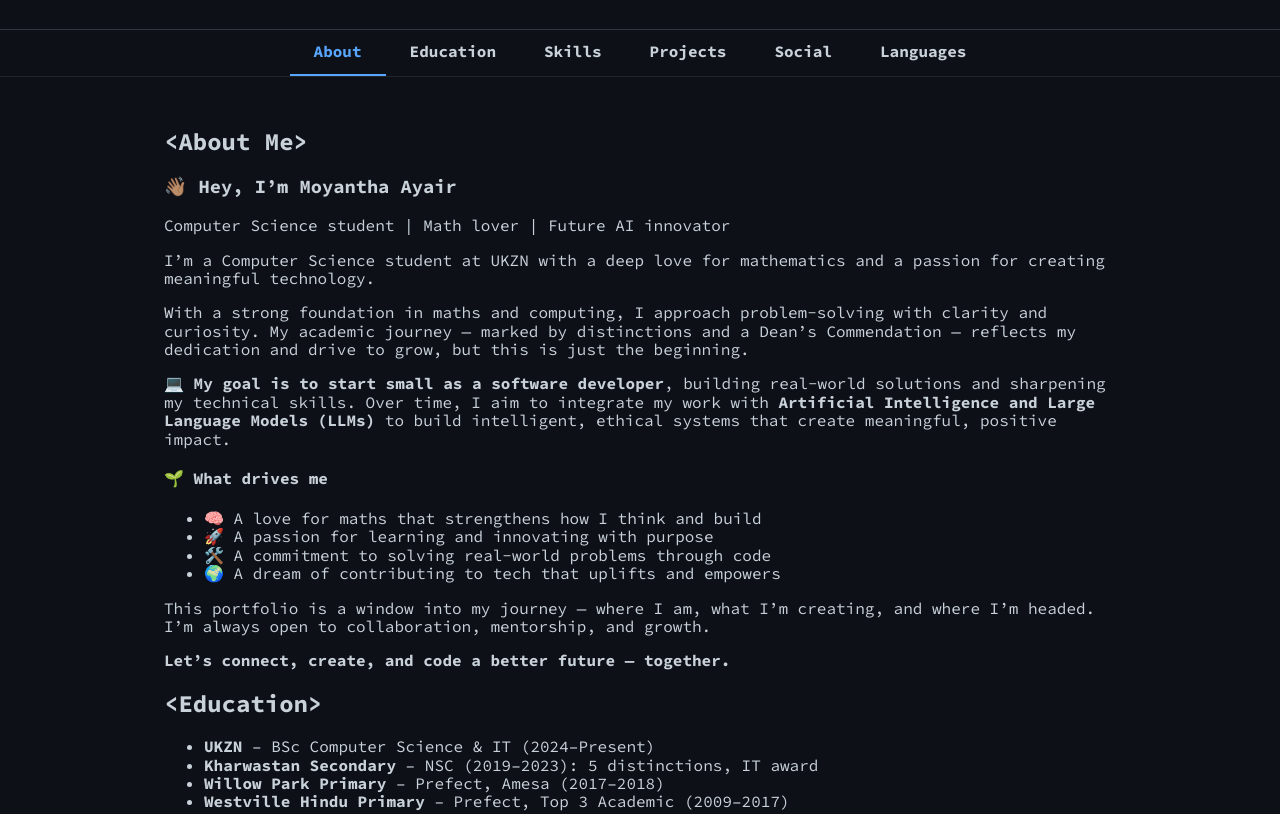
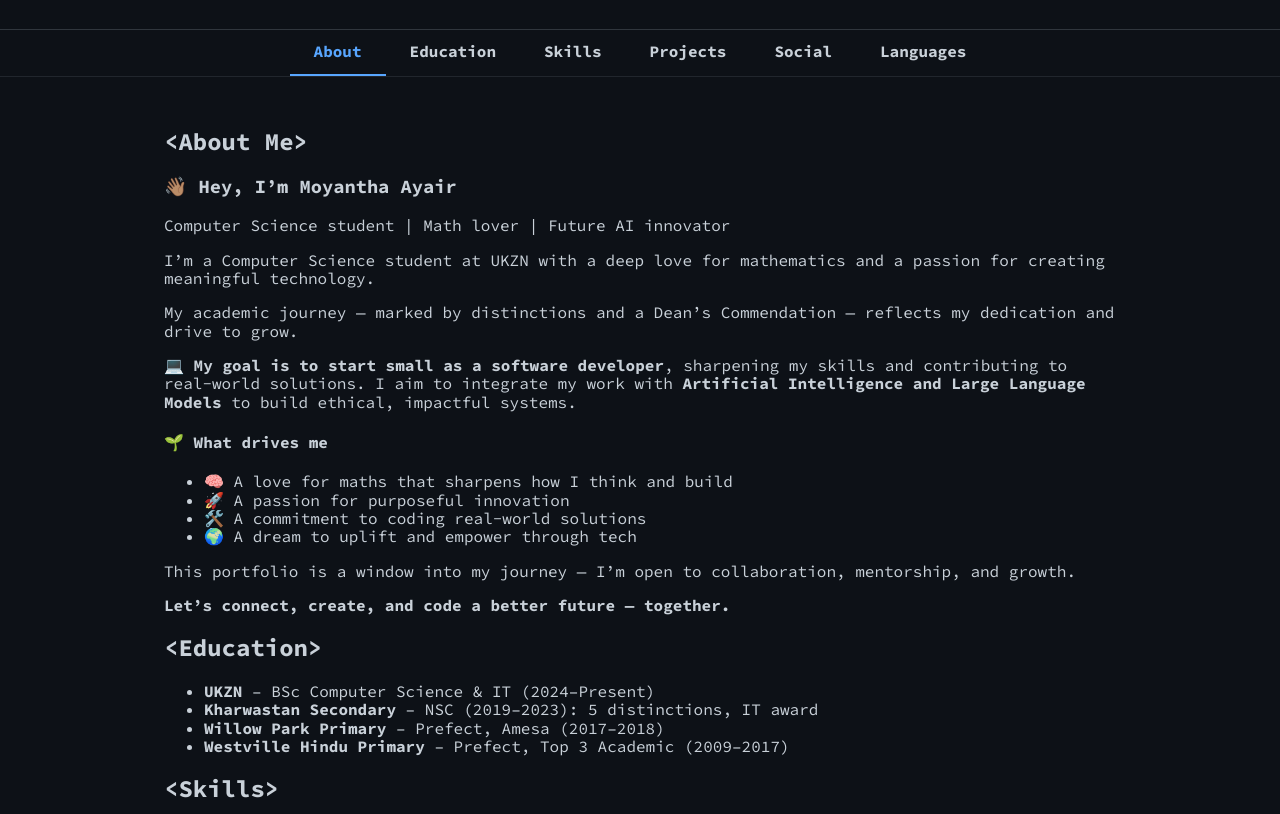
Before and after one commit to Moyantha/Portfolio, a plain HTML site: page index.html in a window 1280 px wide. Shown: the part 1149-1963 px from the top of the page. Drawn offline with nearby package versions, Linux system fonts and the light colour scheme.

Commit message:
Update index.html

```diff
--- a/index.html
+++ b/index.html
@@ -5,26 +5,17 @@
   <meta name="viewport" content="width=device-width, initial-scale=1.0" />
   <title>Moyantha Ayair | Portfolio</title>
 
-  <!-- Normalize CSS for cross-browser consistency -->
+  <!-- Normalize CSS -->
   <link rel="stylesheet" href="https://necolas.github.io/normalize.css/latest/normalize.css" />
 
   <!-- Fonts & Icons -->
   <link rel="preconnect" href="https://fonts.googleapis.com" />
   <link rel="preconnect" href="https://fonts.gstatic.com" crossorigin />
-  <link
-    href="https://fonts.googleapis.com/css2?family=Source+Code+Pro:wght@400;700&display=swap"
-    rel="stylesheet"
-  />
-  <link
-    rel="stylesheet"
-    href="https://cdnjs.cloudflare.com/ajax/libs/font-awesome/6.4.0/css/all.min.css"
-  />
-  <link
-    rel="stylesheet"
-    href="https://cdn.jsdelivr.net/gh/devicons/devicon@v2.15.1/devicon.min.css"
-  />
+  <link href="https://fonts.googleapis.com/css2?family=Source+Code+Pro:wght@400;700&display=swap" rel="stylesheet" />
+  <link rel="stylesheet" href="https://cdnjs.cloudflare.com/ajax/libs/font-awesome/6.4.0/css/all.min.css" />
+  <link rel="stylesheet" href="https://cdn.jsdelivr.net/gh/devicons/devicon@v2.15.1/devicon.min.css" />
 
-  <!-- Your custom CSS -->
+  <!-- Custom Styles -->
   <link rel="stylesheet" href="style.css" />
 </head>
 
@@ -33,8 +24,8 @@
 
   <header class="terminal-header">
     <div class="terminal-line">
-      <span class="green-text">moyantha@portfolio:~$</span
-      ><span class="blinking-cursor">|</span>
+      <span class="green-text">moyantha@portfolio:~$</span>
+      <span class="blinking-cursor">|</span>
     </div>
 
     <div class="profile-header">
@@ -54,58 +45,26 @@
   </nav>
 
   <main class="container">
-    <!-- About Section -->
     <section id="about" class="tab-content active reveal">
       <h2>&lt;About Me&gt;</h2>
-
       <div class="about-box">
         <h3>👋🏽 Hey, I’m Moyantha Ayair</h3>
-        <p class="subheading">
-          Computer Science student | Math lover | Future AI innovator
-        </p>
-
-        <p>
-          I’m a Computer Science student at UKZN with a deep love for
-          mathematics and a passion for creating meaningful technology.
-        </p>
-
-        <p>
-          With a strong foundation in maths and computing, I approach
-          problem-solving with clarity and curiosity. My academic journey —
-          marked by distinctions and a Dean’s Commendation — reflects my
-          dedication and drive to grow, but this is just the beginning.
-        </p>
-
-        <p>
-          💻 <strong>My goal is to start small as a software developer</strong>,
-          building real-world solutions and sharpening my technical skills.
-          Over time, I aim to integrate my work with
-          <strong>Artificial Intelligence and Large Language Models (LLMs)</strong>
-          to build intelligent, ethical systems that create meaningful, positive
-          impact.
-        </p>
-
+        <p class="subheading">Computer Science student | Math lover | Future AI innovator</p>
+        <p>I’m a Computer Science student at UKZN with a deep love for mathematics and a passion for creating meaningful technology.</p>
+        <p>My academic journey — marked by distinctions and a Dean’s Commendation — reflects my dedication and drive to grow.</p>
+        <p>💻 <strong>My goal is to start small as a software developer</strong>, sharpening my skills and contributing to real-world solutions. I aim to integrate my work with <strong>Artificial Intelligence and Large Language Models</strong> to build ethical, impactful systems.</p>
         <h4>🌱 What drives me</h4>
         <ul class="styled-list">
-          <li>🧠 A love for maths that strengthens how I think and build</li>
-          <li>🚀 A passion for learning and innovating with purpose</li>
-          <li>🛠️ A commitment to solving real-world problems through code</li>
-          <li>🌍 A dream of contributing to tech that uplifts and empowers</li>
+          <li>🧠 A love for maths that sharpens how I think and build</li>
+          <li>🚀 A passion for purposeful innovation</li>
+          <li>🛠️ A commitment to coding real-world solutions</li>
+          <li>🌍 A dream to uplift and empower through tech</li>
         </ul>
-
-        <p>
-          This portfolio is a window into my journey — where I am, what I’m
-          creating, and where I’m headed. I’m always open to collaboration,
-          mentorship, and growth.
-        </p>
-
-        <p class="final-line">
-          <strong>Let’s connect, create, and code a better future — together.</strong>
-        </p>
+        <p>This portfolio is a window into my journey — I’m open to collaboration, mentorship, and growth.</p>
+        <p class="final-line"><strong>Let’s connect, create, and code a better future — together.</strong></p>
       </div>
     </section>
 
-    <!-- Education -->
     <section id="education" class="tab-content reveal">
       <h2>&lt;Education&gt;</h2>
       <ul>
@@ -116,7 +75,6 @@
       </ul>
     </section>
 
-    <!-- Skills -->
     <section id="skills" class="tab-content reveal">
       <h2>&lt;Skills&gt;</h2>
       <ul>
@@ -128,29 +86,20 @@
       </ul>
     </section>
 
-    <!-- Projects -->
     <section id="projects" class="tab-content reveal">
       <h2>&lt;Projects&gt;</h2>
       <p><em>No projects yet — stay tuned!</em></p>
     </section>
 
-    <!-- Social -->
     <section id="social" class="tab-content reveal">
       <h2>&lt;Social&gt;</h2>
       <div class="social-icons">
-        <a href="https://github.com/yourusername" target="_blank"
-          ><i class="fab fa-github"></i
-        ></a>
-        <a href="https://linkedin.com/in/your-link" target="_blank"
-          ><i class="fab fa-linkedin"></i
-        ></a>
-        <a href="mailto:moyanthaayair@gmail.com"
-          ><i class="fas fa-envelope"></i
-        ></a>
+        <a href="https://github.com/yourusername" target="_blank"><i class="fab fa-github"></i></a>
+        <a href="https://linkedin.com/in/your-link" target="_blank"><i class="fab fa-linkedin"></i></a>
+        <a href="mailto:moyanthaayair@gmail.com"><i class="fas fa-envelope"></i></a>
       </div>
     </section>
 
-    <!-- Languages -->
     <section id="languages" class="tab-content reveal">
       <h2>&lt;Languages&gt;</h2>
       <div class="languages-icons">
@@ -166,14 +115,13 @@
     <p>made with &lt;/&gt; by Moyantha Ayair</p>
   </footer>
 
-  <!-- Scripts -->
   <script>
     document.addEventListener("DOMContentLoaded", () => {
       const canvas = document.getElementById("matrix");
       const ctx = canvas.getContext("2d");
       let w = window.innerWidth;
       let h = window.innerHeight;
-      const scale = window.devicePixelRatio || 1;
+      const scale = Math.max(window.devicePixelRatio || 1, 1);
       canvas.width = w * scale;
       canvas.height = h * scale;
       canvas.style.width = w + "px";
@@ -206,6 +154,8 @@
         canvas.style.width = w + "px";
         canvas.style.height = h + "px";
         ctx.scale(scale, scale);
+        ctx.textBaseline = "top";
+        ctx.font = "bold 16px monospace";
         cols = Math.floor(w / 16);
         drops = Array(cols).fill(0);
       });
```
